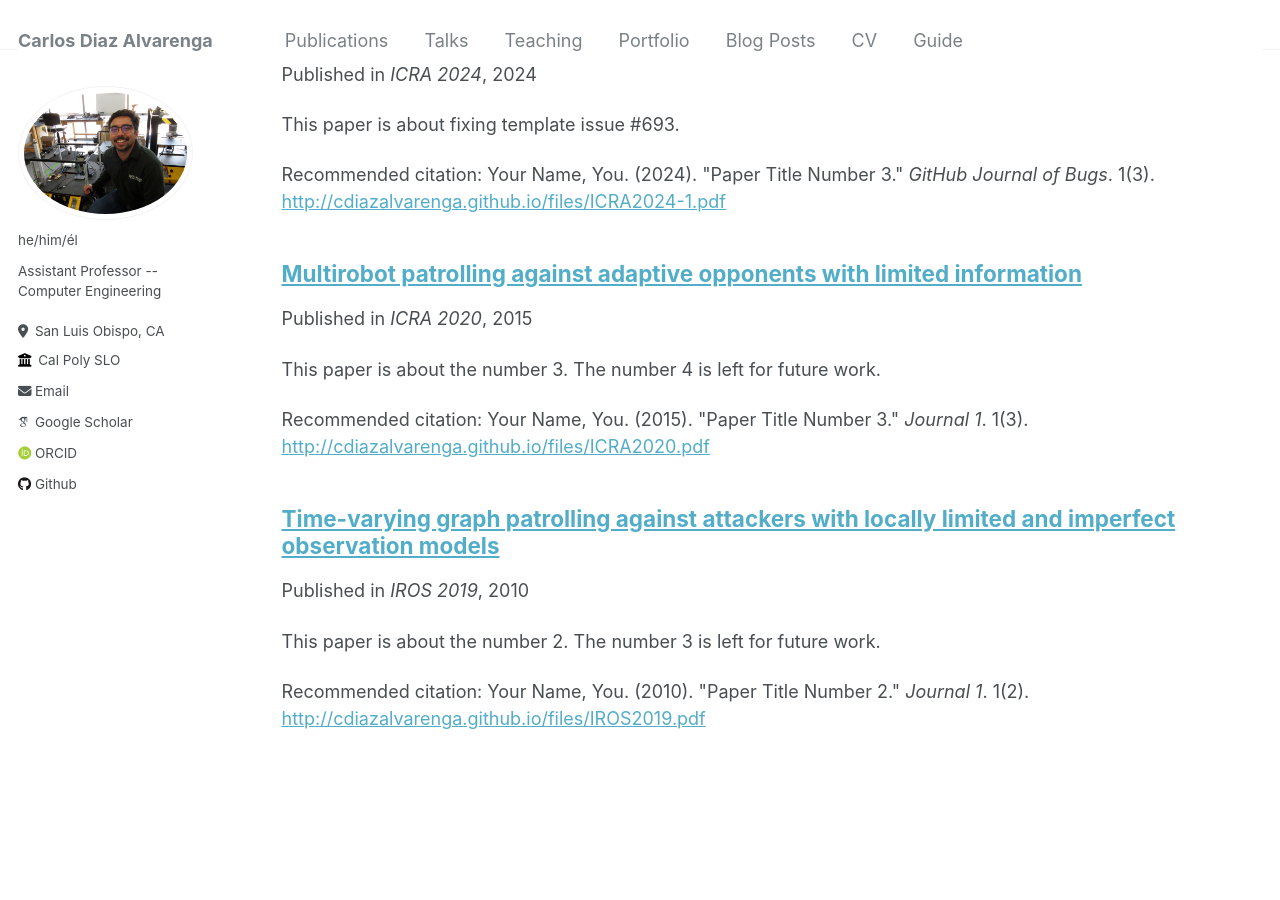
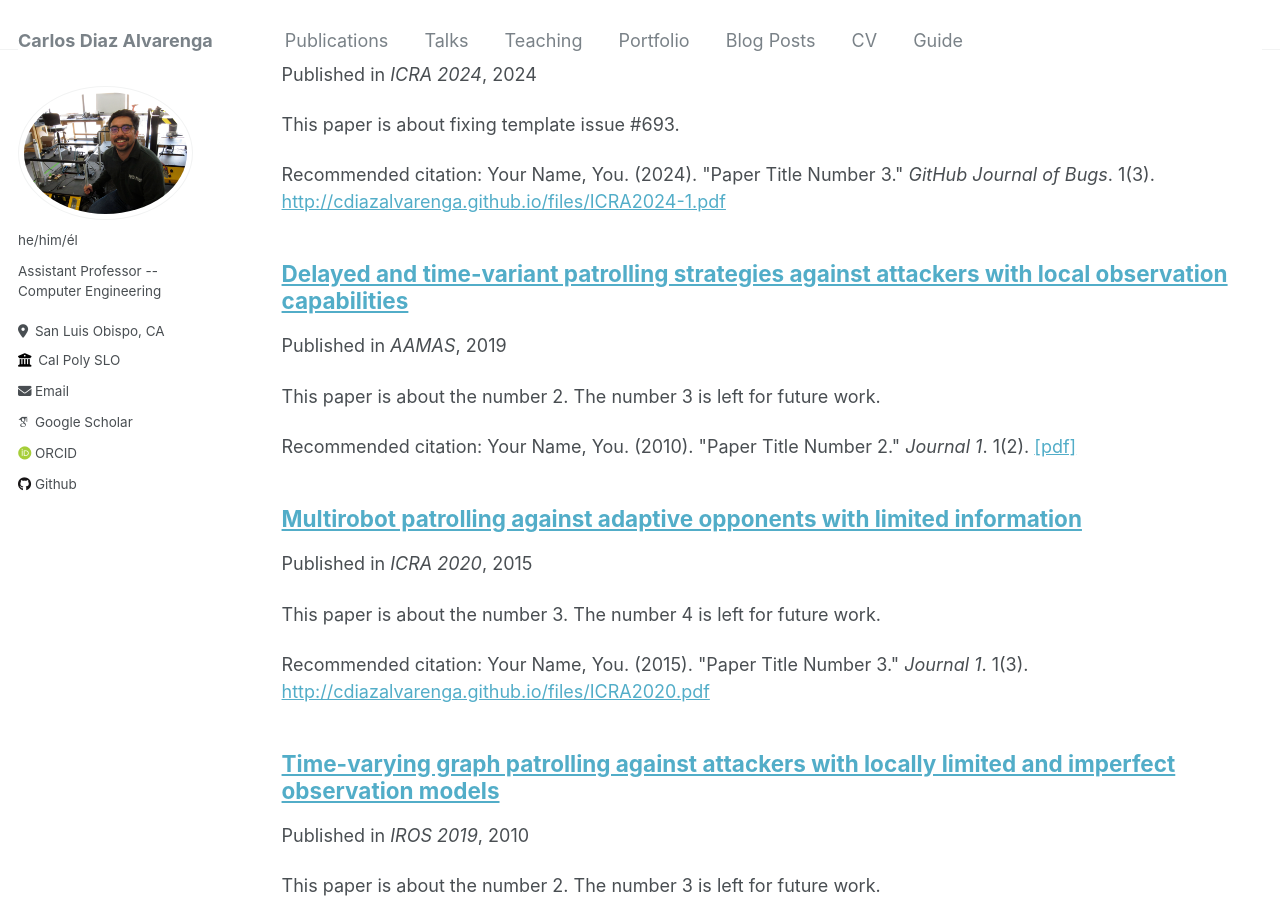
Before and after one commit to cdiazalvarenga/cdiazalvarenga.github.io, a Jekyll site: the page built from _pages/publications.md, in a window 1280 px wide and 900 px high, scrolled down 973 px. Built offline with Jekyll 4.4.1, drawn with Linux system fonts in a browser that asks for light colours; some web fonts are replaced; a file with an impossible date is left out.

Commit message:
date must be in a specific format

```diff
--- a/_publications/AAMAS2019.md
+++ b/_publications/AAMAS2019.md
@@ -3,10 +3,12 @@ title: "Delayed and time-variant patrolling strategies against attackers with lo
 collection: publications
 permalink: /publication/2010-10-01-paper-title-number-2
 excerpt: 'This paper is about the number 2. The number 3 is left for future work.'
-date: 2019
+date: 2019-10-01
 venue: 'AAMAS'
-paperurl: 'http://cdiazalvarenga.github.io/files/AAMAS2019.pdf'
+paperurl: '[pdf]'
 citation: 'Your Name, You. (2010). &quot;Paper Title Number 2.&quot; <i>Journal 1</i>. 1(2).'
 ---
 
 The contents above will be part of a list of publications, if the user clicks the link for the publication than the contents of section will be rendered as a full page, allowing you to provide more information about the paper for the reader. When publications are displayed as a single page, the contents of the above "citation" field will automatically be included below this section in a smaller font.
+
+[pdf]: http://cdiazalvarenga.github.io/files/AAMAS2019.pdf
```
